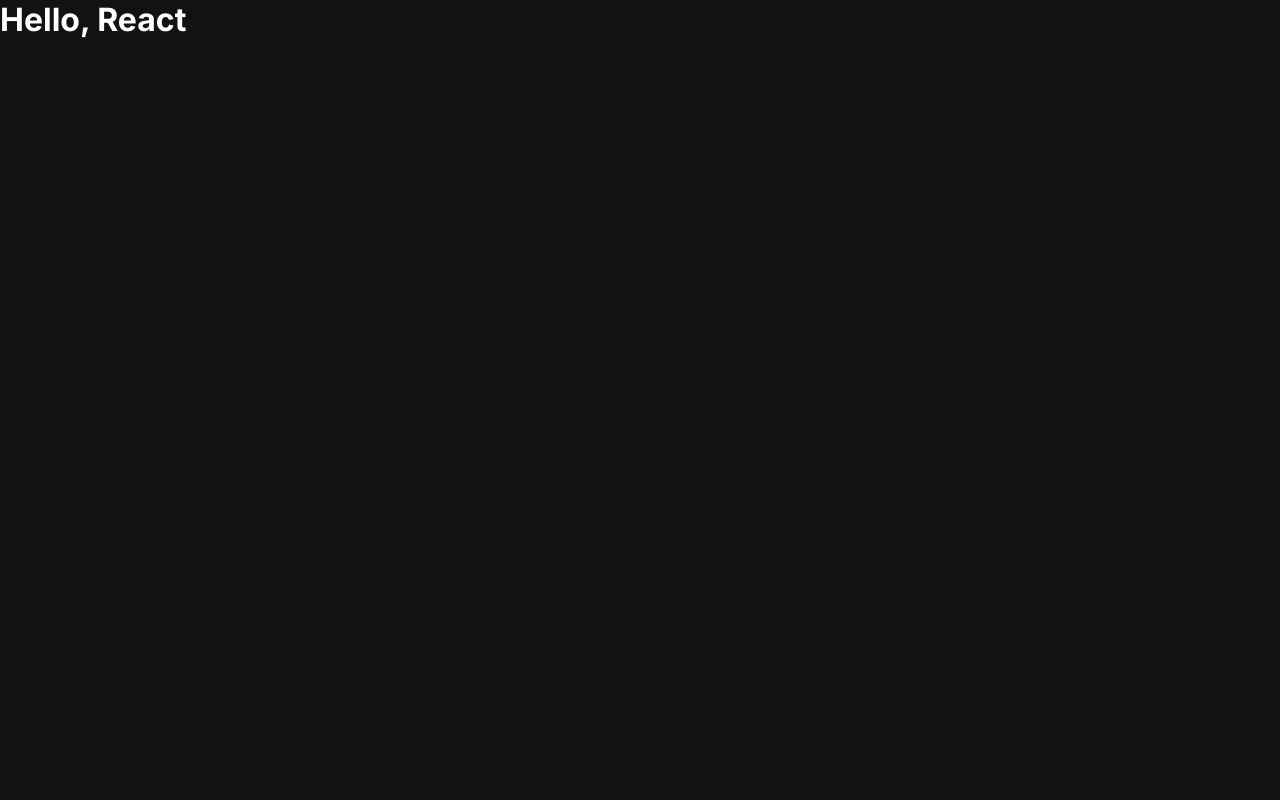
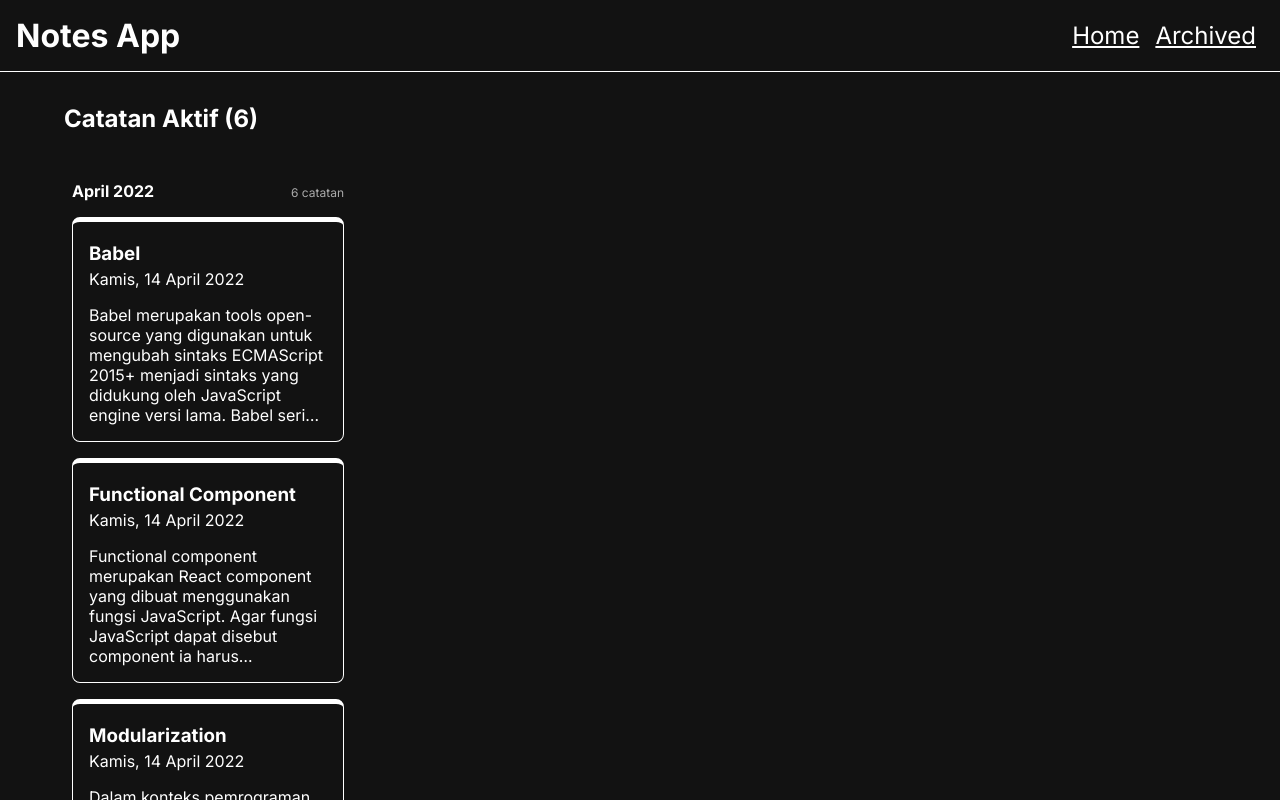
Before and after one commit to rajasmdra/notes-app, a React (Vite) app: page / in a window 1280 px wide. Shown: the top 800 px of the page. Built offline with nearby package versions, Linux system fonts and the light colour scheme.

Commit message:
component & route structuring

```diff
--- a/src/App.jsx
+++ b/src/App.jsx
@@ -1,9 +1,22 @@
 import React from 'react';
+import { Route, Routes } from 'react-router-dom';
+import Navigation from './components/Navigation';
+import HomePage from './pages/HomePage';
+import ArchivedPage from './pages/ArchivedPage';
 
 function App() {
   return (
     <div className="app-container">
-      <h1>Hello, React</h1>
+      <header>
+        <h1>Notes App</h1>
+        <Navigation />
+      </header>
+      <main>
+        <Routes>
+          <Route path='/' element={<HomePage />}/>
+          <Route path='/archived' element={<ArchivedPage />}/>
+        </Routes>
+      </main>
     </div>
   );
 }
```
